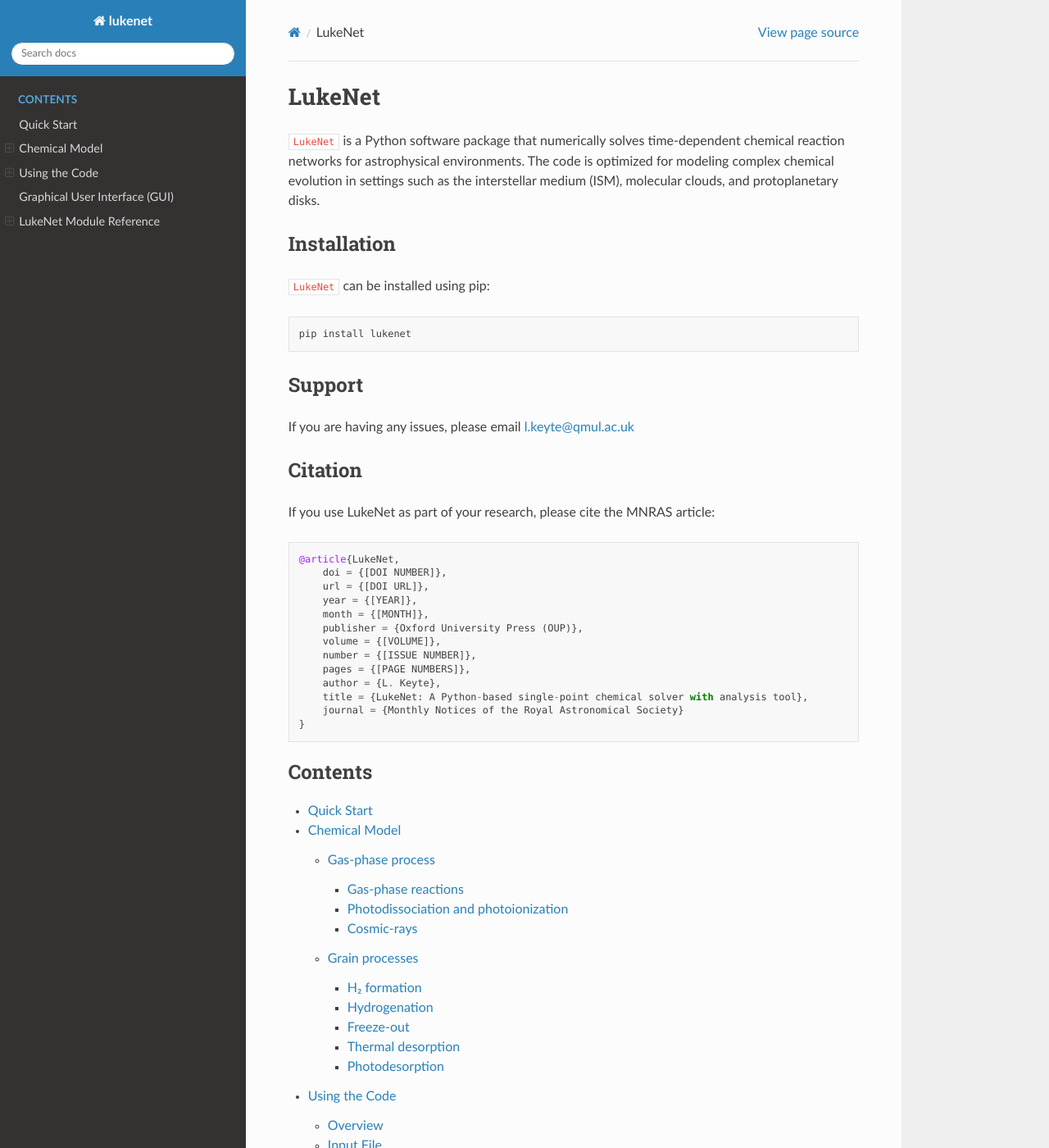
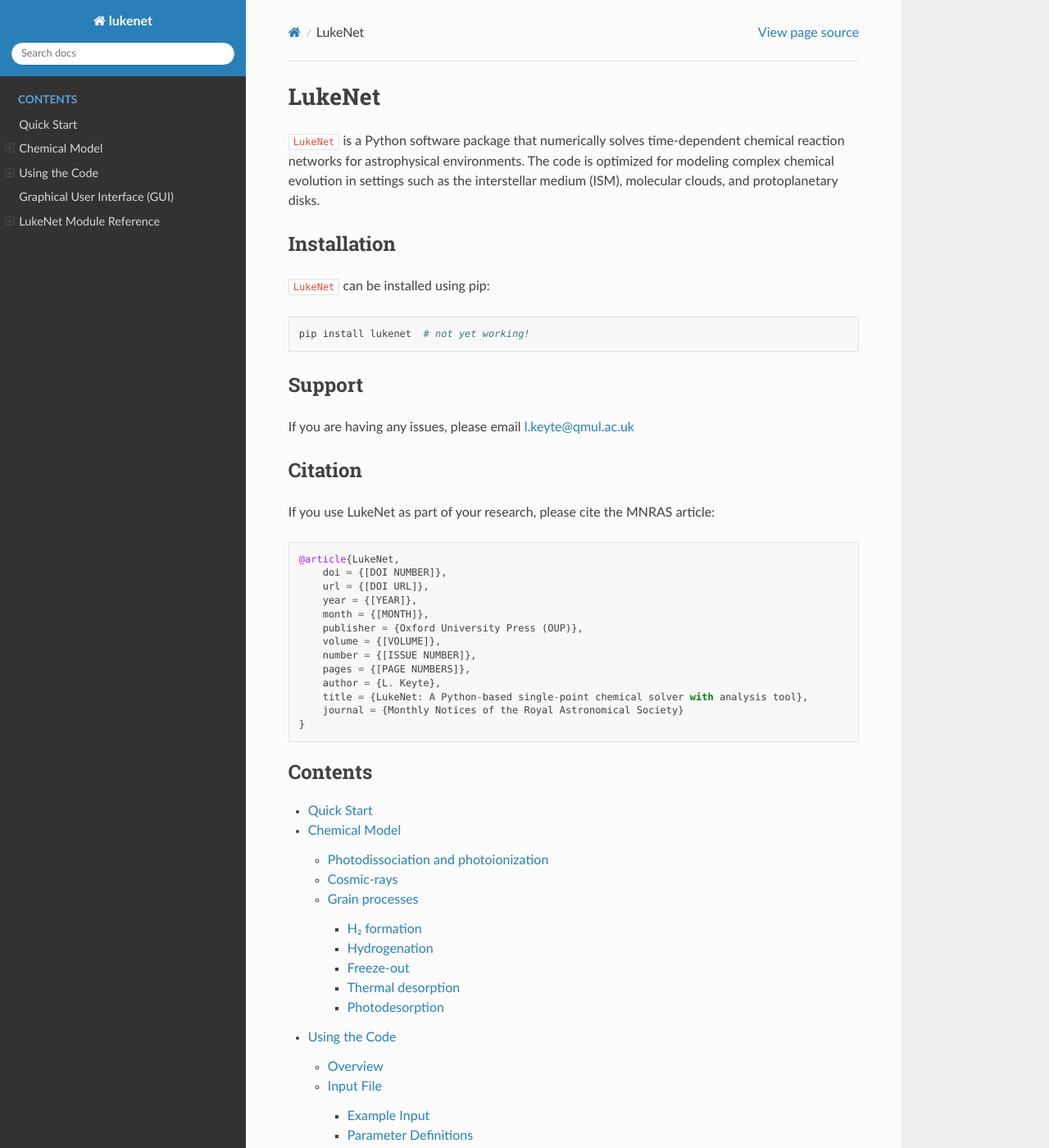
Before and after one commit to lukekeyte/lukenet-docs, a Sphinx documentation site: the page built from docs/index.md, in a window 1280 px wide and 1400 px high. Shown: the whole window at 82% size. Built offline with Sphinx 7.4.7 and the Read the Docs theme 3.1.0, drawn with Linux system fonts in a browser that asks for light colours.

Commit message:
Module Reference

````diff
--- a/docs/chemical_model/index.md
+++ b/docs/chemical_model/index.md
@@ -6,10 +6,8 @@
 \frac{dn(i,t)}{dt} = \sum_j k_{ij} n(j,t) + \sum_{jl} k_{ijl} n(j,t) n(l,t)
 $$
 where $n(i,t)$ is the abundance ($\small{\text{cm}}^{-3}$) of species $i$ at time $t$, and $k_{ij}$ and $k_{ijl}$ are the respective destruction and formation rates of a given species.
+v## Gas-phase process
 
-## Gas-phase process
-
-### Gas-phase reactions
 Gas-phase reactions follow standard temperature-dependent rate coefficients ($\small{k}$) of the modified Arrhenius form:
 
 $$
--- a/docs/index.md
+++ b/docs/index.md
@@ -6,7 +6,7 @@
 
 `LukeNet` can be installed using pip:
 ```bash
-pip install lukenet
+pip install lukenet  # not yet working!
 ```
 
 
````
Also changed, not shown: 2 other files.
